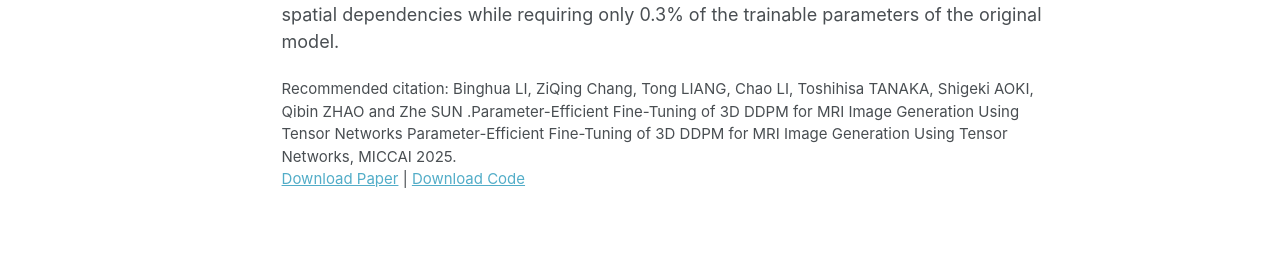
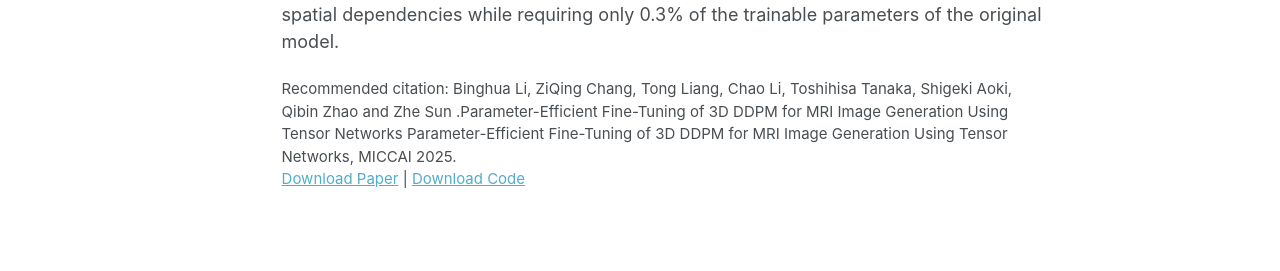
Before and after one commit to xiaovhua/vhua.github.io, a Jekyll site: the page built from _publications/2025-05-13-tenvoo.md, in a window 1280 px wide and 1383 px high. Shown: the part 608-879 px from the top of the window. Built offline with Jekyll 4.4.1, drawn with Linux system fonts in a browser that asks for light colours; some web fonts are replaced.

```diff
--- a/_publications/2025-05-13-tenvoo.md
+++ b/_publications/2025-05-13-tenvoo.md
@@ -7,7 +7,7 @@ date: 2025-05-13
 venue: 'International Conference on Medical Image Computing and Computer Assisted Intervention (MICCAI), early accepted paper'
 paperurl: ''
 codeurl: ''
-citation: 'Binghua LI, ZiQing Chang, Tong LIANG, Chao LI, Toshihisa TANAKA, Shigeki AOKI, Qibin ZHAO and Zhe SUN .Parameter-Efficient Fine-Tuning of 3D DDPM for MRI Image Generation Using Tensor Networks Parameter-Efficient Fine-Tuning of 3D DDPM for MRI Image Generation Using Tensor Networks, MICCAI 2025.'
+citation: 'Binghua Li, ZiQing Chang, Tong Liang, Chao Li, Toshihisa Tanaka, Shigeki Aoki, Qibin Zhao and Zhe Sun .Parameter-Efficient Fine-Tuning of 3D DDPM for MRI Image Generation Using Tensor Networks Parameter-Efficient Fine-Tuning of 3D DDPM for MRI Image Generation Using Tensor Networks, MICCAI 2025.'
 pubtype: 'conference'
 ---
 
```
